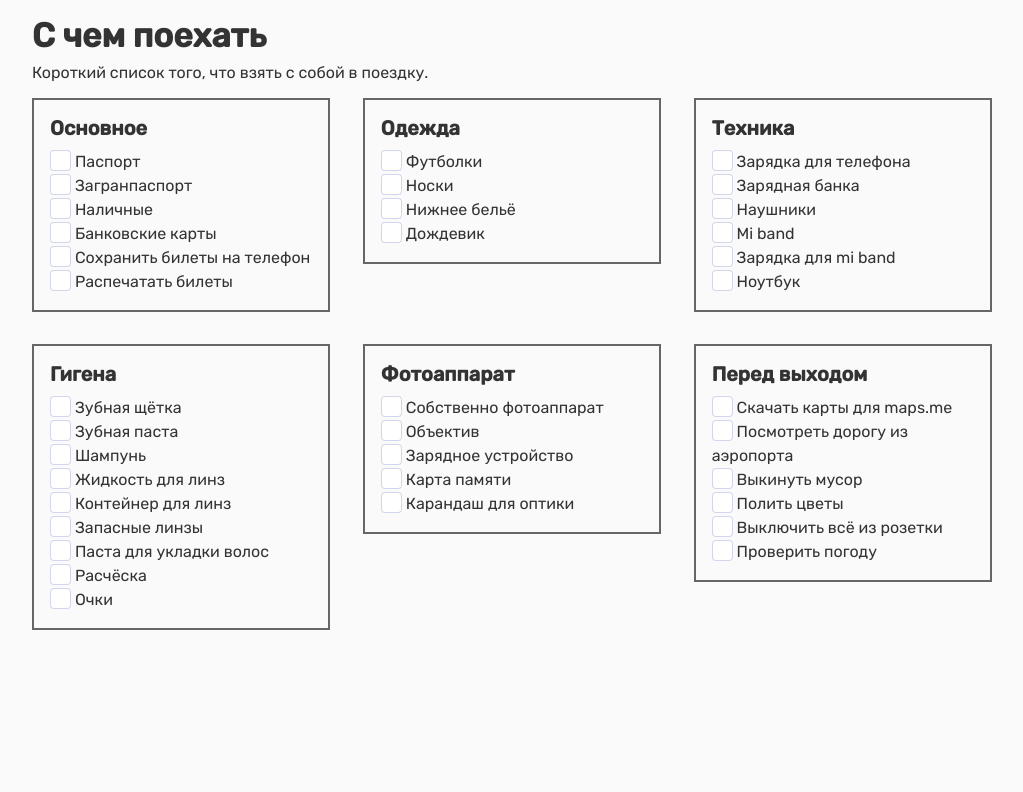
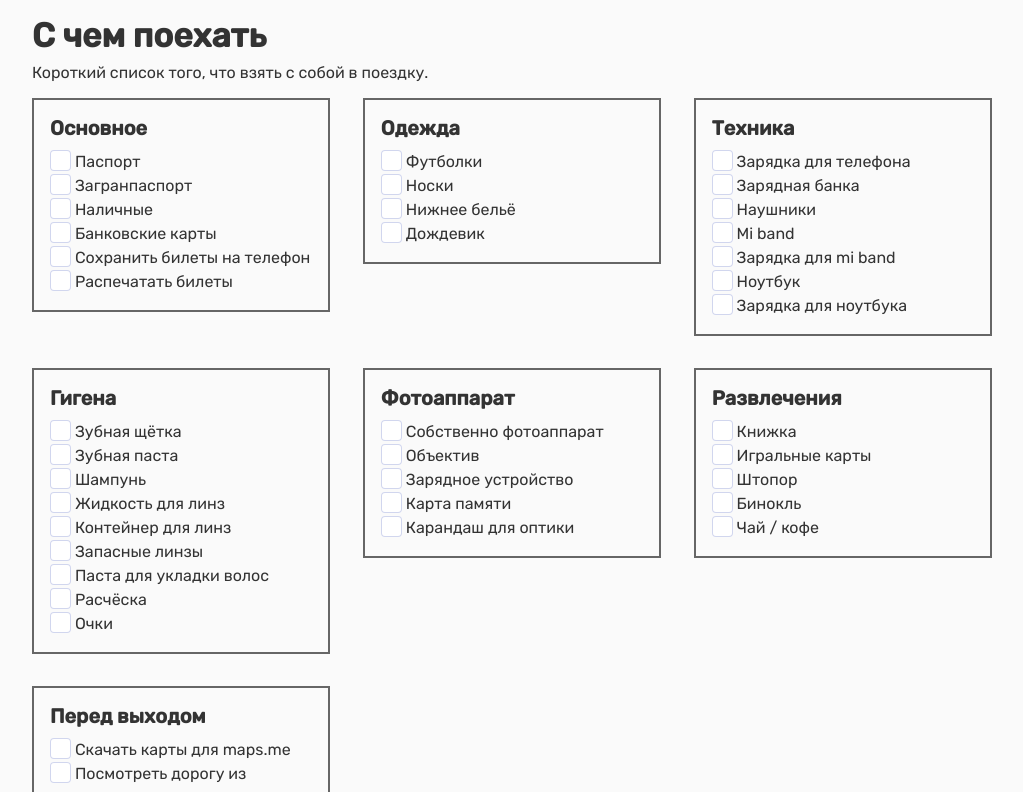
Before and after one commit to modifier/triplist, a Svelte app: page / in a window 1280 px wide. Shown: the top 792 px of the page, without its empty margins (128-1151 px from the left). Built offline with nearby package versions, Linux system fonts and the light colour scheme.

Commit message:
Add entertainment section

```diff
--- a/src/checklist.js
+++ b/src/checklist.js
@@ -33,6 +33,7 @@ export const triplistGroups = [
 			{ title: 'Mi band', id: 13 },
 			{ title: 'Зарядка для mi band', id: 14 },
 			{ title: 'Ноутбук', id: 33 },
+			{ title: 'Зарядка для ноутбука', id: 41 },
 		]
 	},
 	{
@@ -62,6 +63,17 @@ export const triplistGroups = [
 		]
 	},
 	{
+		title: 'Развлечения',
+		id: 6,
+		items: [
+			{ title: 'Книжка', id: 36 },
+			{ title: 'Игральные карты', id: 37 },
+			{ title: 'Штопор', id: 38 },
+			{ title: 'Бинокль', id: 39 },
+			{ title: 'Чай / кофе', id: 40 },
+		]
+	},
+	{
 		title: 'Перед выходом',
 		id: 5,
 		items: [
```
